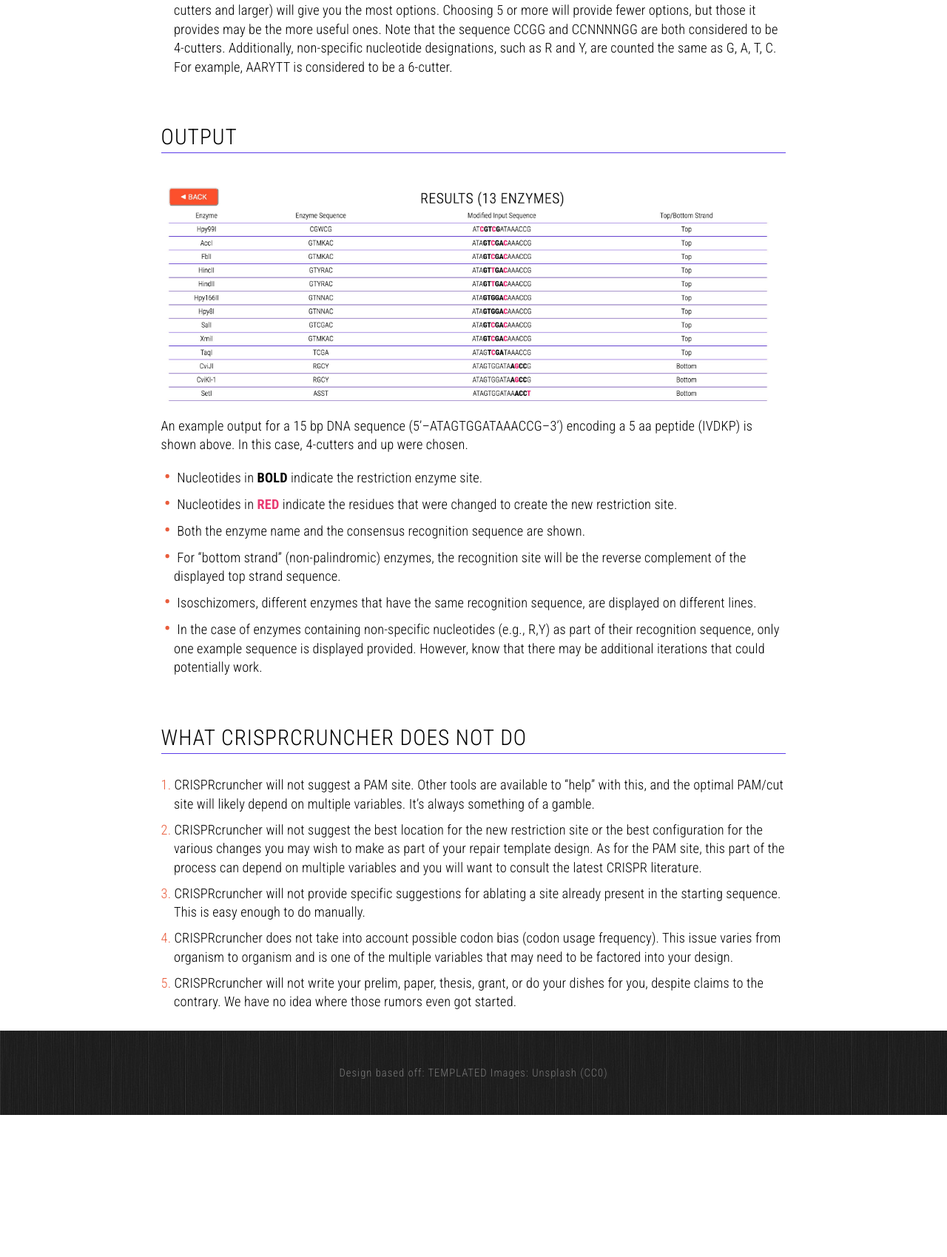
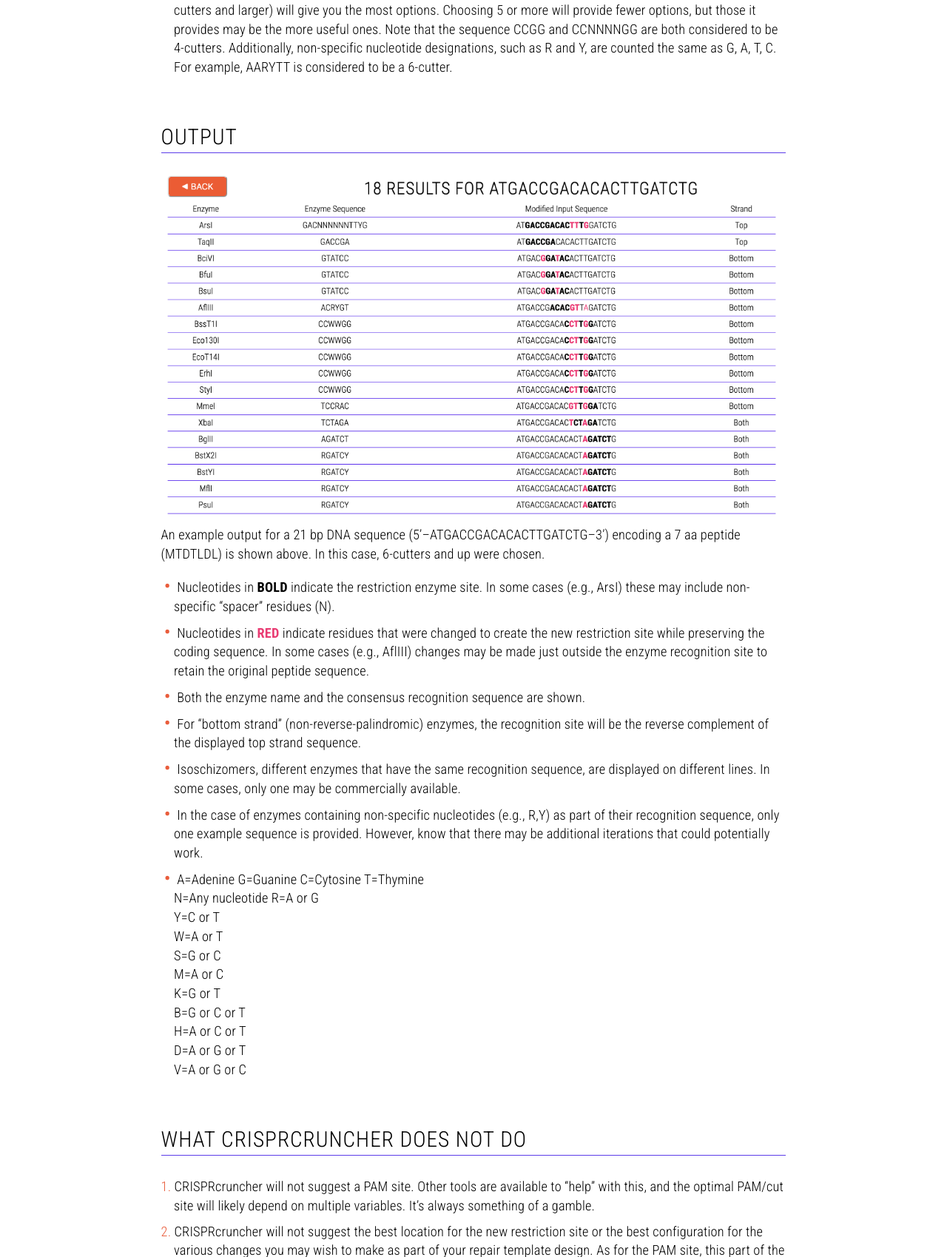
Before and after one commit to samuelfay/CRISPRcruncher, a Flask app: page /instructions in a window 1280 px wide. Shown: the part 784-2483 px from the top of the page at 74% size. Before the commit the page ends 2291 px from the top, so only its background shows below. Run offline with Flask 2, Linux system fonts and the light colour scheme; some libraries are stand-ins or nearby versions.

Commit message:
Adjusted instructions page

```diff
--- a/templates/instructions.html
+++ b/templates/instructions.html
@@ -65,15 +65,25 @@
       </ol><br><br>
       <h1 class="instructions">Output</h1>
       <p class="instructions"></p>
-      <img src="static/images/outputExample.jpeg" style="width:100%;">
-      <p class="instructions">An example output for a 15 bp DNA sequence (5’–ATAGTGGATAAACCG–3’) encoding a 5 aa peptide (IVDKP) is shown above. In this case, 4-cutters and up were chosen.</p>
+      <img src="static/images/outputExample.png" style="width:100%;">
+      <p class="instructions">An example output for a 21 bp DNA sequence (5’–ATGACCGACACACTTGATCTG–3’) encoding a 7
+aa peptide (MTDTLDL) is shown above. In this case, 6-cutters and up were chosen.</p>
       <ul class="instructions">
-        <li>Nucleotides in <b>BOLD</b> indicate the restriction enzyme site.</li>
-        <li>Nucleotides in <b><span style="color:#e93c73;">RED</span></b> indicate the residues that were changed to create the new restriction site.</li>
-        <li>Both the enzyme name and the consensus recognition sequence are shown.</li>
-        <li>For “bottom strand” (non-palindromic) enzymes, the recognition site will be the reverse complement of the displayed top strand sequence.</li>
-        <li>Isoschizomers, different enzymes that have the same recognition sequence, are displayed on different lines.</li>
-        <li>In the case of enzymes containing non-specific nucleotides (e.g., R,Y) as part of their recognition sequence, only one example sequence is displayed provided. However, know that there may be additional iterations that could potentially work.</li>
+        <li>Nucleotides in <b>BOLD</b> indicate the restriction enzyme site. In some cases (e.g., ArsI) these
+may include non-specific “spacer” residues (N).</li>
+        <li>Nucleotides in <b><span style="color:#e93c73;">RED</span></b> indicate residues that were changed to create the new restriction
+site while preserving the coding sequence. In some cases (e.g., AflIII) changes may be made just outside the enzyme recognition site to retain the original peptide sequence.</li>
+				<li>Both the enzyme name and the consensus recognition sequence are shown.</li>
+        <li>For “bottom strand” (non-reverse-palindromic) enzymes, the recognition site will be the
+reverse complement of the displayed top strand sequence.</li>
+        <li>Isoschizomers, different enzymes that have the same recognition sequence, are
+displayed on different lines. In some cases, only one may be commercially available.</li>
+        <li>In the case of enzymes containing non-specific nucleotides (e.g., R,Y) as part of their
+recognition sequence, only one example sequence is provided. However, know that
+there may be additional iterations that could potentially work.</li>
+				<li>A=Adenine G=Guanine C=Cytosine T=Thymine <br>N=Any nucleotide
+R=A or G <br>Y=C or T <br>W=A or T <br>S=G or C <br>M=A or C
+<br>K=G or T <br>B=G or C or T <br>H=A or C or T <br>D=A or G or T <br>V=A or G or C</li>
       </ul><br><br>
       <h1 class="instructions">What CRISPRcruncher Does Not Do</h1>
       <ol class="instructions">
```
Also changed, not shown: static/images/outputExample.jpeg (deleted), static/images/outputExample.png (added), 3 other files.
